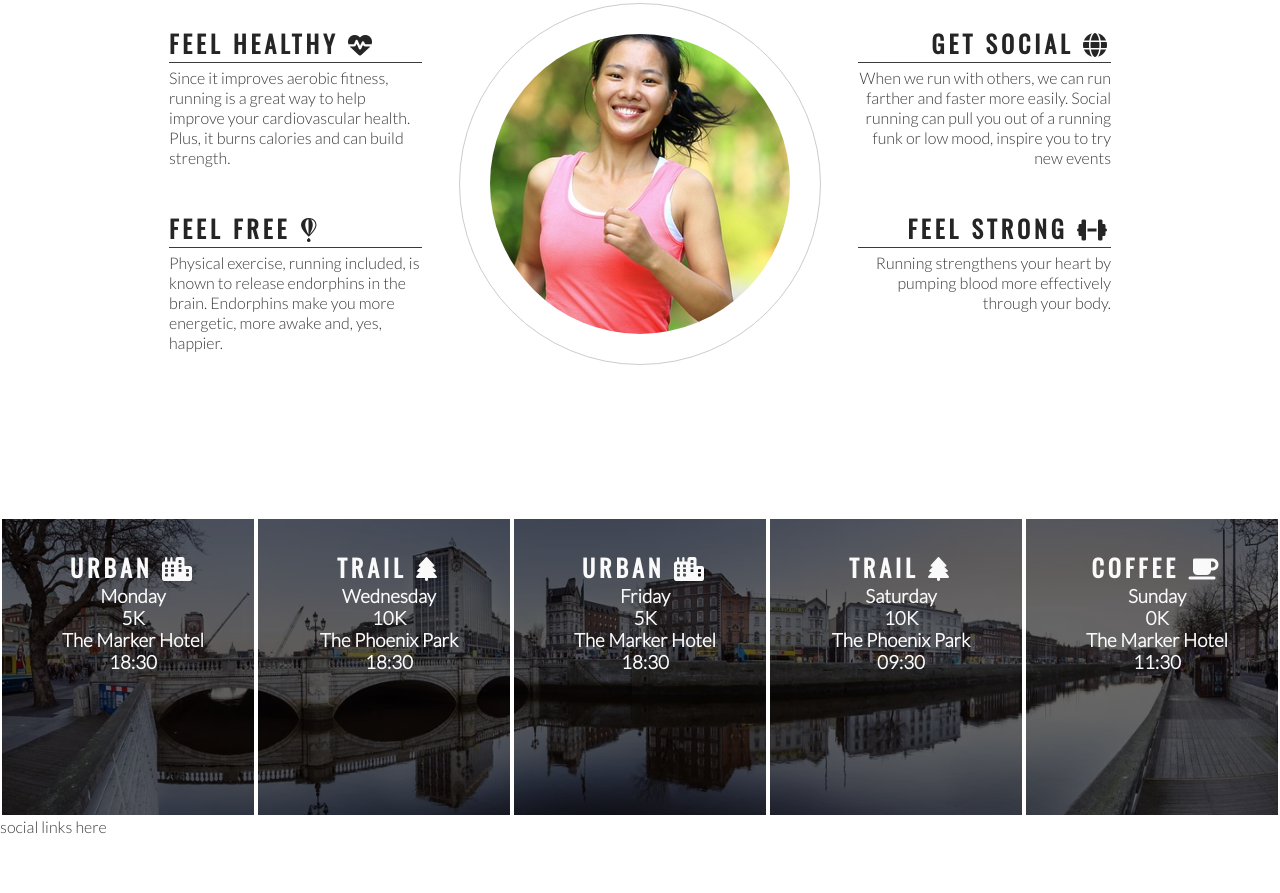
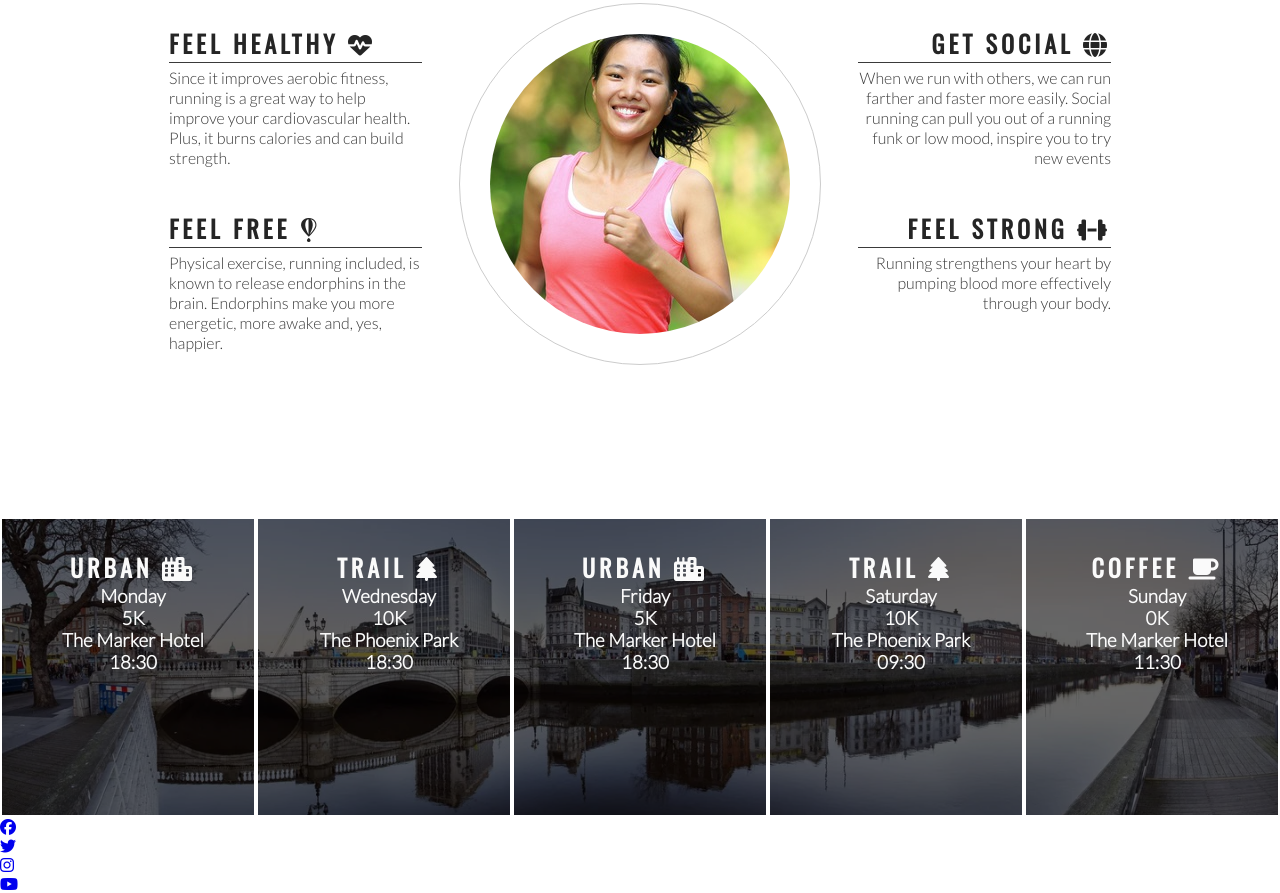
Before and after one commit to juanovt10/love-running, a plain HTML site: page index.html in a window 1280 px wide. Shown: the part 778-1671 px from the top of the page. Before the commit the page ends 1614 px from the top, so only its background shows below. Drawn offline with nearby package versions, Linux system fonts and the light colour scheme.

Commit message:
Add social media icons to footer

```diff
--- a/index.html
+++ b/index.html
@@ -114,7 +114,20 @@
         </div>
     </section>
     <footer>
-        social links here
+        <ul>
+            <li>
+                <a href="https://facebook.com" target="_blank" rel="noopener" aria-label="Visit our Facebook page (opens in a new tab)"><i class="fab fa-facebook"></i></a>
+            </li>
+            <li>
+                <a href="https://twitter.com" target="_blank" rel="noopener" aria-label="Visit our Twitter page (opens in a new tab)"><i class="fab fa-twitter"></i></a>
+            </li>
+            <li>
+                <a href="https://instagram.com" target="_blank" rel="noopener" aria-label="Visit our Instagram page (opens in a new tab)"><i class="fab fa-instagram"></i></a>
+            </li>
+            <li>
+                <a href="https://youtube.com" target="_blank" rel="noopener" aria-label="Visit our Youtube page (opens in a new tab)"><i class="fab fa-youtube"></i></a>
+            </li>
+        </ul>
     </footer>
 
     <!-- font awsome script-->
```
